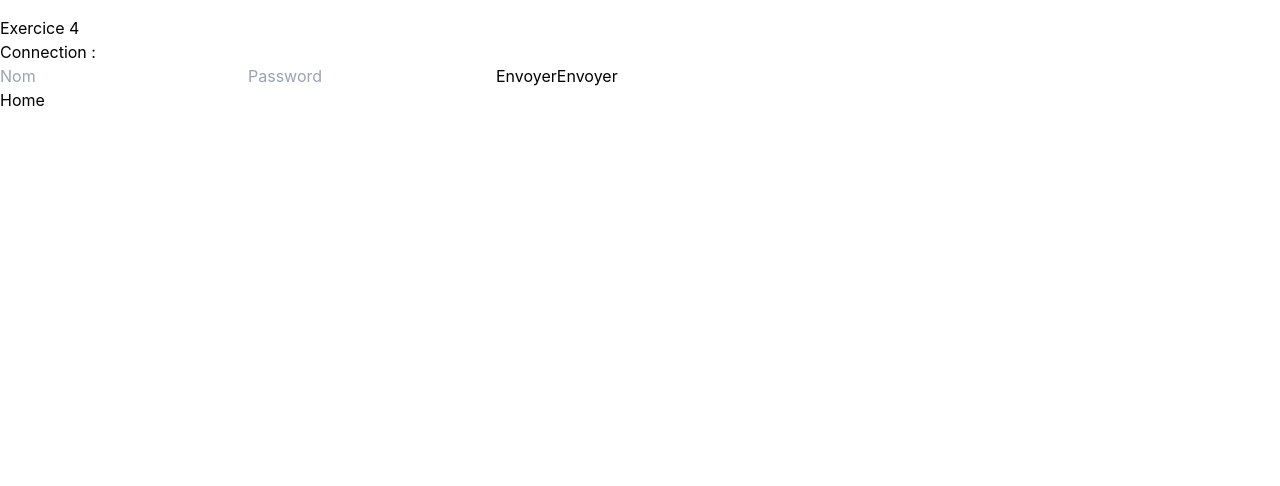
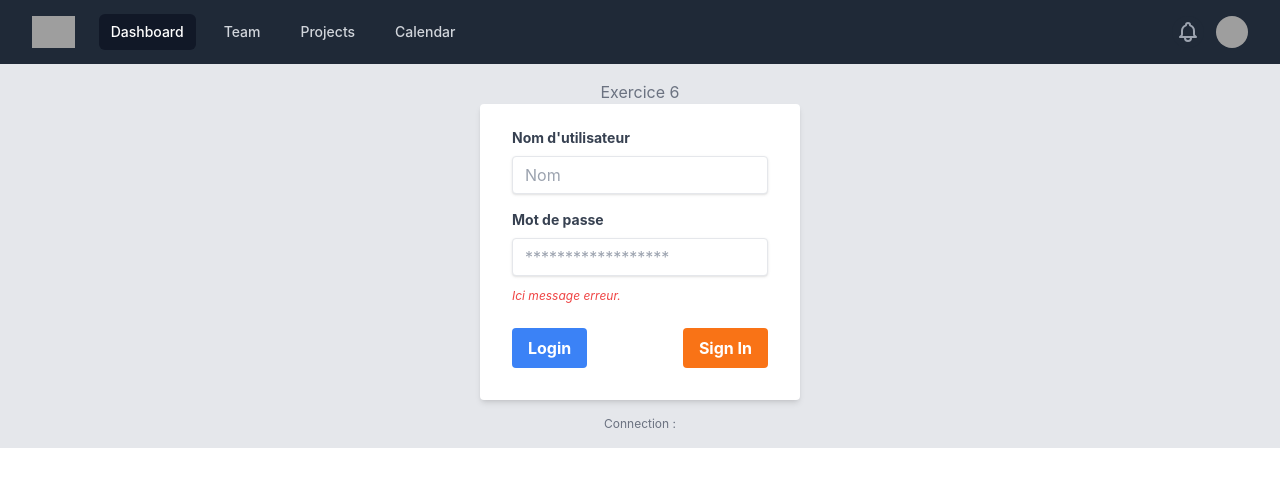
Before and after one commit to flowgrapher/335cie, a React (Create React App) app in the folder react-app/: page /exercice6 in a window 1280 px wide. Shown: the top 486 px of the page. Built offline with nearby package versions, Linux system fonts and the light colour scheme; grey boxes are pictures that could not be loaded.

Commit message:
Fix menu center

```diff
--- a/react-app/package.json
+++ b/react-app/package.json
@@ -3,6 +3,7 @@
   "version": "0.1.0",
   "private": true,
   "dependencies": {
+    "@headlessui/react": "^1.6.6",
     "@heroicons/react": "^1.0.6",
     "@testing-library/jest-dom": "^5.16.5",
     "@testing-library/react": "^13.3.0",
--- a/react-app/src/App.css
+++ b/react-app/src/App.css
@@ -14,14 +14,14 @@
 }
 
 .App-header {
-  background-color: #282c34;
+  background-color: #fff;
   min-height: 100vh;
   display: flex;
   flex-direction: column;
   align-items: center;
   justify-content: center;
   font-size: calc(10px + 2vmin);
-  color: white;
+  color: #61dafb;
 }
 
 .App-link {
--- a/react-app/src/Navigation/Navbar.jsx
+++ b/react-app/src/Navigation/Navbar.jsx
@@ -81,7 +81,7 @@ export default function Example() {
                       <span className='sr-only'>Open user menu</span>
                       <img
                         className='h-8 w-8 rounded-full'
-                        src='https://images.unsplash.com/photo-1472099645785-5658abf4ff4e?ixlib=rb-1.2.1&ixid=eyJhcHBfaWQiOjEyMDd9&auto=format&fit=facearea&facepad=2&w=256&h=256&q=80'
+                        src='https://avatars.githubusercontent.com/u/35690452?v=4'
                         alt=''
                       />
                     </Menu.Button>
--- a/react-app/src/index.js
+++ b/react-app/src/index.js
@@ -10,6 +10,7 @@ import Exercice2 from './routes/Exercice2';
 import Exercice4 from './routes/Exercice4';
 import Exercice5 from './routes/Exercice5';
 import Exercice6 from './routes/Exercice6';
+import Navbar from './Navigation/Navbar';
 
 const root = ReactDOM.createRoot(document.getElementById('root'));
 root.render(
--- a/react-app/src/routes/Exercice6.jsx
+++ b/react-app/src/routes/Exercice6.jsx
@@ -1,8 +1,8 @@
-import React, {useEffect} from "react";
+import React, { useEffect } from 'react';
 import { Link } from 'react-router-dom';
+import Navbar from '../Navigation/Navbar';
 
 export default function Exercice6() {
-
   const [user, setUser] = React.useState('');
   const [password, setPassword] = React.useState('');
 
@@ -14,10 +14,9 @@ export default function Exercice6() {
   const login = () => {
     const connectInfo = JSON.parse(localStorage.getItem('connection'));
     if (connectInfo.user === user && connectInfo.password === password) {
-      window.open("/profile", "_self");
+      window.open('/profile', '_self');
     }
-  }
-
+  };
 
   useEffect(() => {
     const datas = JSON.parse(localStorage.getItem('connection'));
@@ -28,20 +27,69 @@ export default function Exercice6() {
   }, []);
 
   return (
-      <main style={{ padding: "1rem 0" }}>
-        <h2>Exercice 4</h2>
-        <p>Connection : {user} {password}</p>
-        <form>
-          <input type="text" placeholder="Nom" value={user} onChange={e => setUser(e.target.value)}/>
+    <>
+      <Navbar />
 
-          <input type="text" placeholder="Password" value={password} onChange={e => setPassword(e.target.value)}/>
+      <main class='bg-gray-200 p-4 justify-center'>
+        <div class='container w-full max-w-xs'>
+          <h2 class='text-center text-gray-500 text-'>Exercice 6</h2>
+          <form class='bg-white shadow-md rounded px-8 pt-6 pb-8 mb-4'>
+            <div class='mb-4'>
+              <label
+                class='block text-gray-700 text-sm font-bold mb-2'
+                for='username'
+              >
+                Nom d'utilisateur
+              </label>
+              <input
+                class='shadow appearance-none border rounded w-full py-2 px-3 text-gray-700 leading-tight focus:outline-none focus:shadow-outline'
+                type='text'
+                placeholder='Nom'
+                value={user}
+                onChange={(e) => setUser(e.target.value)}
+                id='username'
+              />
+            </div>
+            <div class='mb-6'>
+              <label
+                class='block text-gray-700 text-sm font-bold mb-2'
+                for='password'
+              >
+                Mot de passe
+              </label>
+              <input
+                class='shadow appearance-none border rounded w-full py-2 px-3 text-gray-700 mb-3 leading-tight focus:outline-none focus:shadow-outline'
+                id='password'
+                type='password'
+                placeholder='******************'
+                value={password}
+                onChange={(e) => setPassword(e.target.value)}
+              />
+              <p class='text-red-500 text-xs italic'>Ici message erreur.</p>
+            </div>
+            <div class='flex items-center justify-between'>
+              <button
+                class='bg-blue-500 hover:bg-blue-700 text-white font-bold py-2 px-4 rounded focus:outline-none focus:shadow-outline'
+                type='button'
+                onClick={() => login()}
+              >
+                Login
+              </button>
 
-          <button type="button" onClick={() => login()}>Envoyer</button>
-
-          <button type="button" onClick={() => signIn()}>Envoyer</button>
-
+              <button
+                class='bg-orange-500 hover:bg-orange-700 text-white font-bold py-2 px-4 rounded focus:outline-none focus:shadow-outline'
+                type='button'
+                onClick={() => signIn()}
+              >
+                Sign In
+              </button>
+            </div>
           </form>
-        <Link to='/'>Home</Link>
+          <p class='text-center text-gray-500 text-xs'>
+            Connection : {user} {password}
+          </p>
+        </div>
       </main>
+    </>
   );
 }
--- a/react-app/tailwind.config.js
+++ b/react-app/tailwind.config.js
@@ -2,6 +2,9 @@
 module.exports = {
   content: ['./src/**/*.{js,jsx,ts,tsx}'],
   theme: {
+    container: {
+      center: true,
+    },
     extend: {},
   },
   plugins: [],
```
Also changed, not shown: 1 other file (tests, documents, lock files or other folders). Lines whose indentation alone changed are shown as unchanged.
